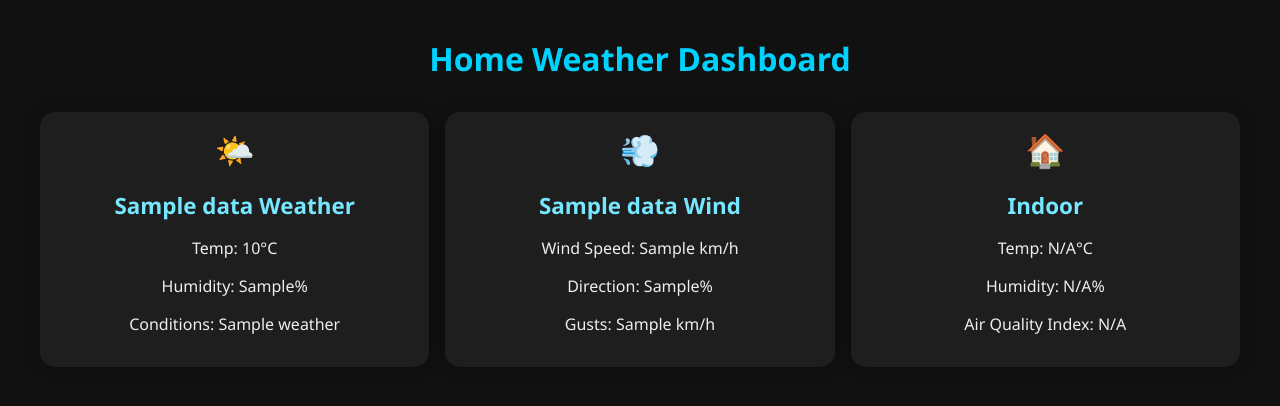
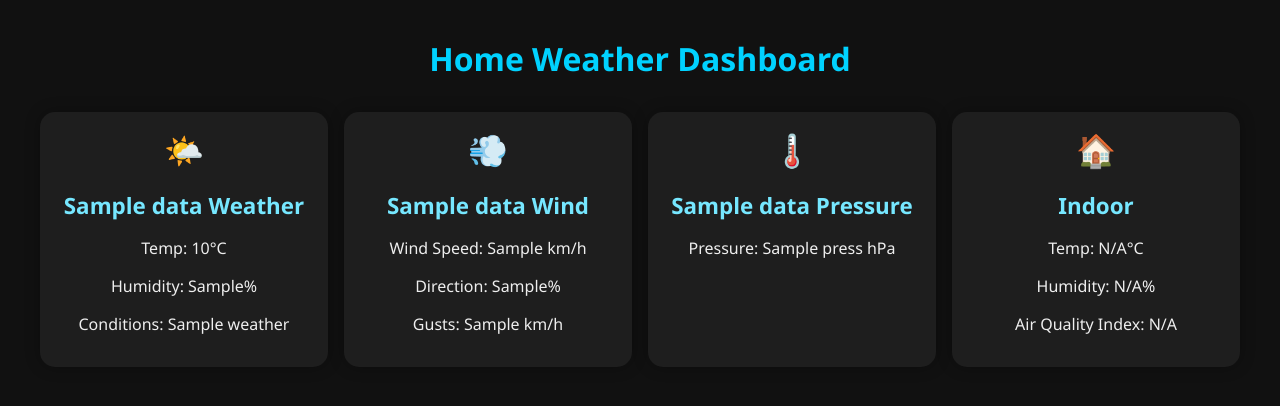
Before and after one commit to njhoward/weather-dashboard, a Flask app: page / in a window 1280 px wide. Shown: the top 406 px of the page. Run offline with Flask 3, Linux system fonts and the light colour scheme; a database or web service that is not in the repository returns one stand-in record (values such as "Sample title"); data that the repository does not hold is empty.

Commit message:
Cahnge to viewbank vic, add pressure

```diff
--- a/app.py
+++ b/app.py
@@ -31,7 +31,8 @@ def dashboard():
                 "summary": latest.get("weather", "N/A"),
                 "windkmh": latest.get("wind_spd_kmh", "N/A"),
                 "winddir": latest.get("wind_dir", "N/A"),
-                "gustkmh": latest.get("gust_kmh", "N/A")
+                "gustkmh": latest.get("gust_kmh", "N/A"),
+                "pressure": latest.get("press", "N/A")
             }
         else:
             print("BoM JSON structure missing 'data'")
--- a/config.py
+++ b/config.py
@@ -1,3 +1,3 @@
 # config.py
 
-BOM_JSON_URL = "http://www.bom.gov.au/fwo/IDN60901/IDN60901.94768.json"
+BOM_JSON_URL = "http://www.bom.gov.au/fwo/IDV60901/IDV60901.95874.json"
--- a/templates/dashboard.html
+++ b/templates/dashboard.html
@@ -26,6 +26,12 @@
         </div>
 
         <div class="card">
+            <div class="icon">🌡️</div>
+            <h2>{{ weather.location }} Pressure</h2>
+            <p>Pressure: {{ weather.pressure }} hPa</p>
+        </div>
+
+        <div class="card">
             <div class="icon">🏠</div>
             <h2>Indoor</h2>
             <p>Temp: {{ indoor.temp }}°C</p>
```
